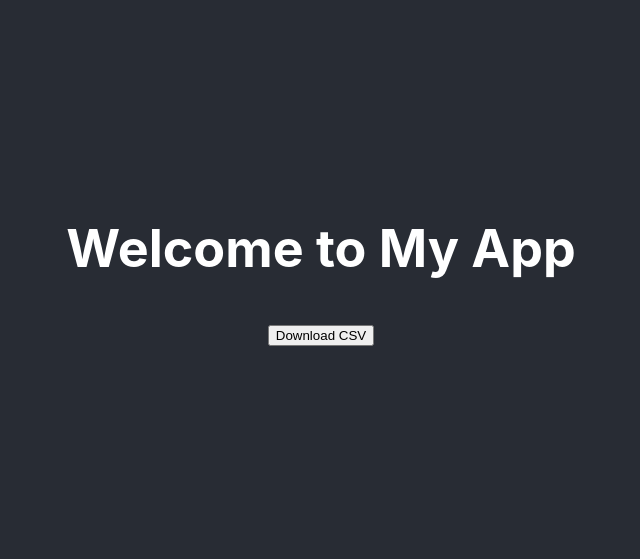
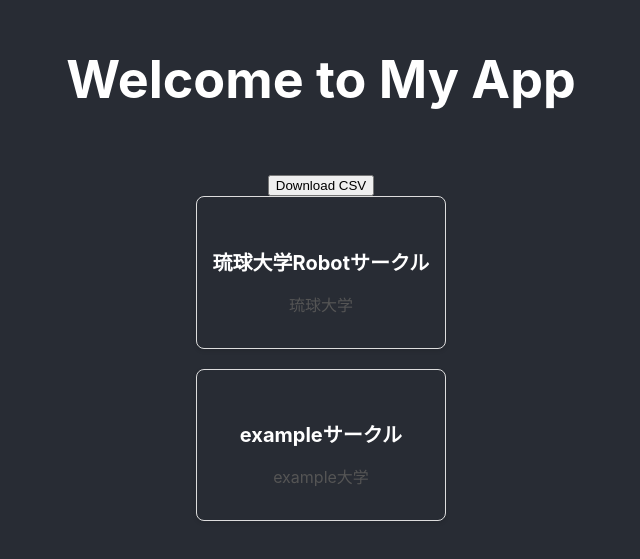
Before and after one commit to RobotClub-RyukyuUniv/TCDB, a React (Create React App) app: page / in a window 1280 px wide. Shown: the part 123-682 px from the top of the page, without its empty margins (319-959 px from the left). Built offline with nearby package versions, Linux system fonts and the light colour scheme.

Commit message:
add style.css(カードっぽい)

```diff
--- a/src/DownloadCSV.js
+++ b/src/DownloadCSV.js
@@ -1,7 +1,29 @@
-import React, { useState } from 'react';
+import React, { useState, useEffect } from 'react';
+import Papa from 'papaparse';
+import './styles.css';
 
 const DownloadCSV = () => {
-  const [csvData, setCsvData] = useState('');
+  const [csvData, setCsvData] = useState([]);
+  const [headers, setHeaders] = useState([]);
+
+  useEffect(() => {
+    fetchData();
+  }, []);
+
+  const fetchData = async () => {
+    try {
+      const response = await fetch(`${process.env.PUBLIC_URL}/robot_DB_example.csv`);
+      if (!response.ok) {
+        throw new Error('Network response was not ok');
+      }
+      const text = await response.text();
+      const parsedData = Papa.parse(text, { header: true });
+      setHeaders(parsedData.meta.fields);
+      setCsvData(parsedData.data);
+    } catch (error) {
+      console.error('Error fetching the CSV file:', error);
+    }
+  };
 
   const handleDownload = async () => {
     try {
@@ -10,8 +32,6 @@
         throw new Error('Network response was not ok');
       }
       const text = await response.text();
-      setCsvData(text);
-
       const blob = new Blob([text], { type: 'text/csv;charset=utf-8;' });
       const url = URL.createObjectURL(blob);
       const link = document.createElement('a');
@@ -26,9 +46,21 @@
   };
 
   return (
-    <div>
-      <button onClick={handleDownload}>Download CSV</button>
-      <pre>{csvData}</pre>
+    <div className="container">
+      <button className="btn btn-primary mb-3" onClick={handleDownload}>Download CSV</button>
+      <div className="row">
+        {csvData.map((row, rowIndex) => (
+          <div className="col-md-4 mb-3" key={rowIndex}>
+            <div className="card">
+              <div className="card-body">
+                <h5 className="card-title">{row['サークル名']}</h5>
+                <p className="card-text">{row['大学']}</p>
+                {/* 他のデータも表示したい場合はここに追加 */}
+              </div>
+            </div>
+          </div>
+        ))}
+      </div>
     </div>
   );
 };
--- /dev/null
+++ b/src/styles.css
@@ -0,0 +1,22 @@
+.container {
+    margin-top: 20px;
+  }
+
+  .card {
+    border: 1px solid #ddd;
+    border-radius: 8px;
+    padding: 16px;
+    margin-bottom: 20px;
+    box-shadow: 0 2px 4px rgba(0, 0, 0, 0.1);
+  }
+
+  .card-title {
+    font-size: 1.25rem;
+    font-weight: bold;
+    margin-bottom: 8px;
+  }
+
+  .card-text {
+    font-size: 1rem;
+    color: #555;
+  }
```
